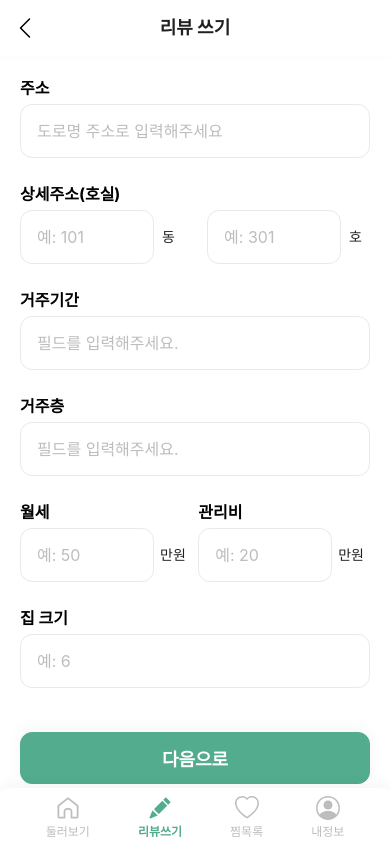
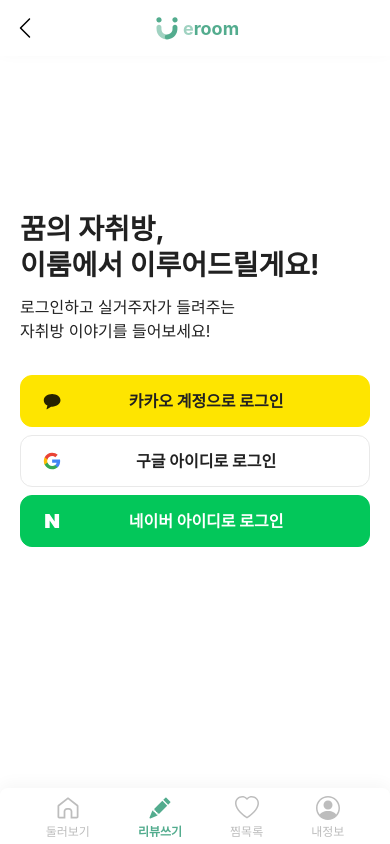
Before and after one commit to e-room/e-room-web, a Next.js app: page /ReviewFormPage in a window 390 px wide. Built offline with nearby package versions, Linux system fonts and the light colour scheme.

Commit message:
scroll, 반응형 살짝 수정

```diff
--- a/components/AppBar/index.js
+++ b/components/AppBar/index.js
@@ -6,6 +6,7 @@
 
   return (
     <AppBarWrapper>
+      <AppBarContainer>
         <Box>
           <Icon icon={"arrow-left"} size="md" />
         </Box>
@@ -28,18 +29,30 @@
           {/* <Icon icon={"filter-stroke"} size="md" /> */}
           {/* <Icon icon={"heart-stroke"} size="md" /> */}
         </Box>
+      </AppBarContainer>
     </AppBarWrapper>
   );
 }
 
 const AppBarWrapper = styled.div`
+  width: 100%;
   height: 56px;
-  padding: 0px 16px;
 
+  position: fixed;
+  top: 0;
+  left: 0;
+
+  background: var(--white);
+  z-index: 99;
+`;
+
+const AppBarContainer = styled.div`
   display: flex;
   justify-content: space-between;
   align-items: center;
+  padding: 0px 16px;
   box-shadow: 0px -4px 16px 0px rgba(0, 0, 0, 0.04);
+  height: 56px;
 `;
 
 const Box = styled.div`
--- a/components/layout/AppLayout.js
+++ b/components/layout/AppLayout.js
@@ -9,12 +9,7 @@
     <>
       <GlobalStyle />
       <AppBar {...appBarObject} />
-      {/* //TODO : map 페이지에 scroll 들어가는거 숨기기 임시조치!!!! */}
-      {appBarObject?.rightIcon === "search" ? (
-        children
-      ) : (
-        <ScrollContent>{children}</ScrollContent>
-      )}
+      <MainContent>{children}</MainContent>
       <NavBar />
     </>
   );
@@ -24,7 +19,6 @@
   children: PropTypes.node.isRequired,
 };
 
-const ScrollContent = styled.div`
-  overflow: scroll;
-  height: calc(100vh - 112px);
+const MainContent = styled.div`
+  margin: 56px 0;
 `;
--- a/pages/LoginPage.js
+++ b/pages/LoginPage.js
@@ -7,7 +7,7 @@
 
 const LoginWrapper = styled.div`
   margin: 0px 20px;
-  margin-top: 13vh;
+  margin-top: 25vh;
 `;
 
 const LoginIntro = styled.div`
--- a/pages/ReviewFormPage.js
+++ b/pages/ReviewFormPage.js
@@ -7,15 +7,23 @@
 import ReviewForm4 from "../components/ReviewForm4";
 import { GlobalContext } from "./_app";
 import { useContext } from "react";
+import LoginPage from "./LoginPage";
 
 export default function ReviewFormPage() {
-  const { reviewStep, setReviewStep } = useContext(GlobalContext);
+  const { reviewStep, setReviewStep, isLogin } = useContext(GlobalContext);
+
+  if (!isLogin) {
+    return <LoginPage />;
+  }
+
   return (
     <AppLayout appBarObject={{ headerText: "리뷰 쓰기" }}>
-      {reviewStep === 0 && <ReviewForm1 />}
-      {reviewStep === 1 && <ReviewForm2 />}
-      {reviewStep === 2 && <ReviewForm3 />}
-      {reviewStep === 3 && <ReviewForm4 />}
+      <Container>
+        {reviewStep === 0 && <ReviewForm1 />}
+        {reviewStep === 1 && <ReviewForm2 />}
+        {reviewStep === 2 && <ReviewForm3 />}
+        {reviewStep === 3 && <ReviewForm4 />}
+      </Container>
       <BottomArea>
         <Button
           label={"다음으로"}
@@ -28,6 +36,15 @@
   );
 }
 
+const Container = styled.div``;
 const BottomArea = styled.div`
-  margin: 0px 20px;
+  width: 100%;
+  display: flex;
+  justify-content: center;
+  position: fixed;
+  bottom: 64px;
+
+  button {
+    margin: 0px 20px;
+  }
 `;
```
Also changed, not shown: pages/BuildingListPage.js (+103 -74 lines), pages/ReviewDetail/[id].js (added, +8 -0 lines). Lines whose indentation alone changed are shown as unchanged.
